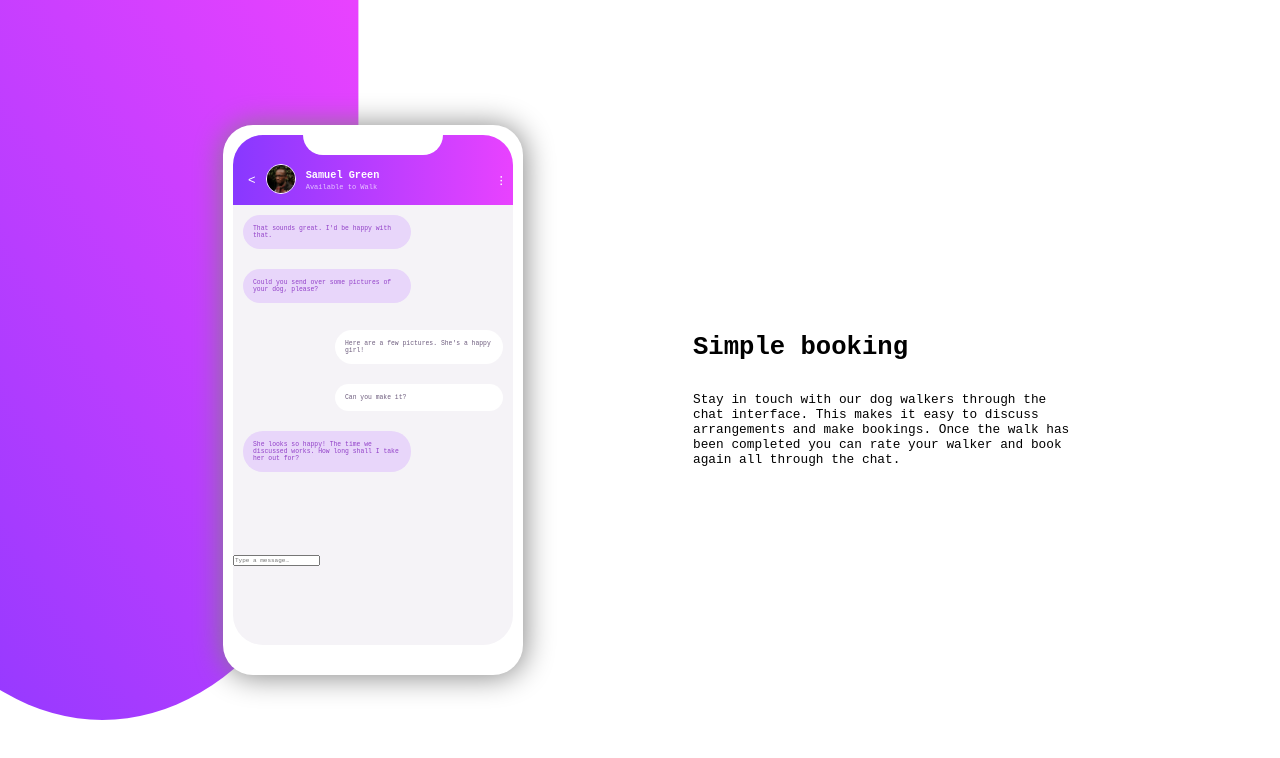
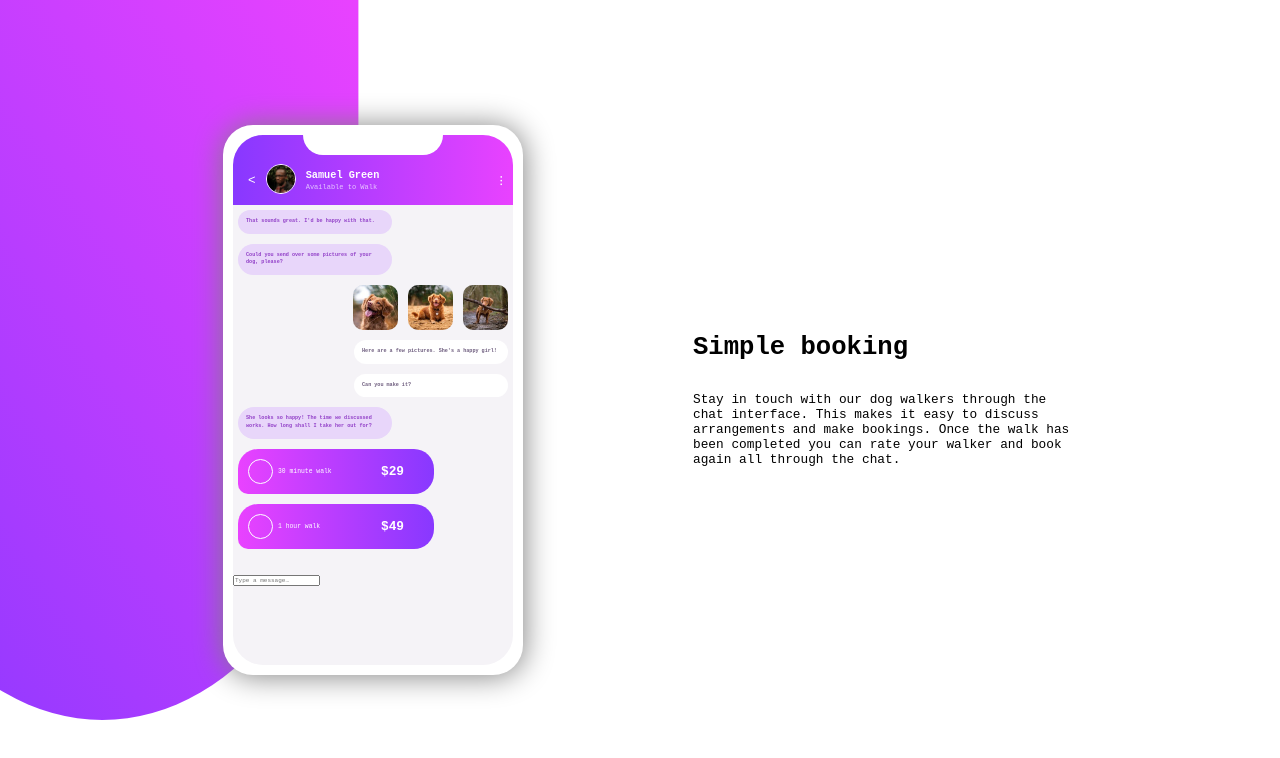
Before and after one commit to ivanbakotin/ChatApp-HomePage, a plain HTML site: page index.html in a window 1280 px wide. Drawn offline with Linux system fonts and the light colour scheme.

Commit message:
messages done

```diff
--- a/index.html
+++ b/index.html
@@ -46,18 +46,27 @@
         <div class="left message">That sounds great. I'd be happy with that.</div>
         <div class="left message"> Could you send over some pictures of your dog, please?</div>
         <div class="images">
-          <img src="" alt="">
-          <img src="" alt="">
-          <img src="" alt="">
+          <img src="./images/dog-image-1.jpg" alt="">
+          <img src="./images/dog-image-2.jpg" alt="">
+          <img src="./images/dog-image-3.jpg" alt="">
         </div>
         <div class="right message">Here are a few pictures. She's a happy girl!</div>
         <div class="right message">Can you make it?</div>
-        <div class="left message"> She looks so happy! The time we discussed works. How long shall I take her out for?</div>
+        <div class="left message">She looks so happy! The time we discussed works. How long shall I take her out for?</div>
         <div class="option">
+          <div class="left-side">
+            <div class="circle"></div>
+            <div class="text">30 minute walk</div>
+          </div>
+          <div class="right-side">$29</div>
+        </div>
 
-        </div>
         <div class="option">
-
+          <div class="left-side">
+            <div class="circle"></div>
+            <div class="text">1 hour walk</div>
+          </div>
+          <div class="right-side">$49</div>
         </div>
       </div>
 
@@ -76,21 +85,5 @@
       </p>
     </div>
   </div>
-
-
- <!--
-
-
-
-
-
-  30 minute walk
-  $29
-
-  1 hour walk
-  $49
-
- -->
-
 </body>
 </html>
--- a/styles/index.scss
+++ b/styles/index.scss
@@ -126,33 +126,88 @@ body {
     }
 
     .messages {
-      height: 35rem;
+      height: 37rem;
       background-color: hsl(270, 20%, 96%);
       display: flex;
       flex-direction: column;
-      gap: -2rem;
+
+      .images {
+        display: flex;
+        justify-content: flex-end;
+
+        img {
+          margin: 0.5rem;
+          border-radius: 1rem;
+          align-self: flex-end;
+          height: 4.5rem;
+          width: 4.5rem;
+        }
+      }
 
       .message {
-        margin: 1rem;
-        padding: 1rem;
-        width: 60%;
-        font-size: clamp(0.5rem, 0.5vw, 1rem);
+        display: flex;
+        margin: 0.5rem;
+        padding: 0.8rem;
+        width: 55%;
+        font-size: clamp(0.5rem, 0.4vw, 1rem);
         border-radius: 2rem;
+        line-height: 1.5;
+        font-weight: 700;
       }
 
       .left {
         background-color: hsl(270, 78%, 91%);
         color: hsl(276, 55%, 52%);
       }
-
+      //fix messge to the right
       .right {
         background-color: white;
         color: hsl(271, 15%, 43%);
         align-self: flex-end;
       }
+
+      .option {
+        display: flex;
+        justify-content: space-between;
+        margin-left: 0.5rem;
+        padding: 1rem;
+        background-image: linear-gradient(to left, hsl(264, 100%, 61%), hsl(293, 100%, 63%));
+        border-radius: 2rem;
+        border-bottom-left-radius: 1rem;
+        align-items: center;
+        width: 70%;
+        margin: 0.5rem;
+
+        .left-side {
+          display: flex;
+          align-items: center;
+          gap: 0.5rem;
+
+          .circle {
+            height: 2.5rem;
+            width: 2.5rem;
+            border-radius: 50%;
+            border: solid 1px white;
+          }
+
+          .text {
+            font-size: clamp(0.5rem, 0.5vw, 1.5rem);
+            color: white
+          }
+        }
+
+        .right-side {
+          font-size: clamp(0.5rem, 1vw, 1.5rem);
+          margin-right: 2rem;
+          color: white;
+          font-weight: 700;
+        }
+      }
     }
 
     .input {
+      align-items: flex-end;
+      justify-content: flex-end;
       height: 9rem;
       border-bottom-left-radius: 3rem;
       border-bottom-right-radius: 3rem;
```
Also changed, not shown: styles/index.css, 1 other file.
